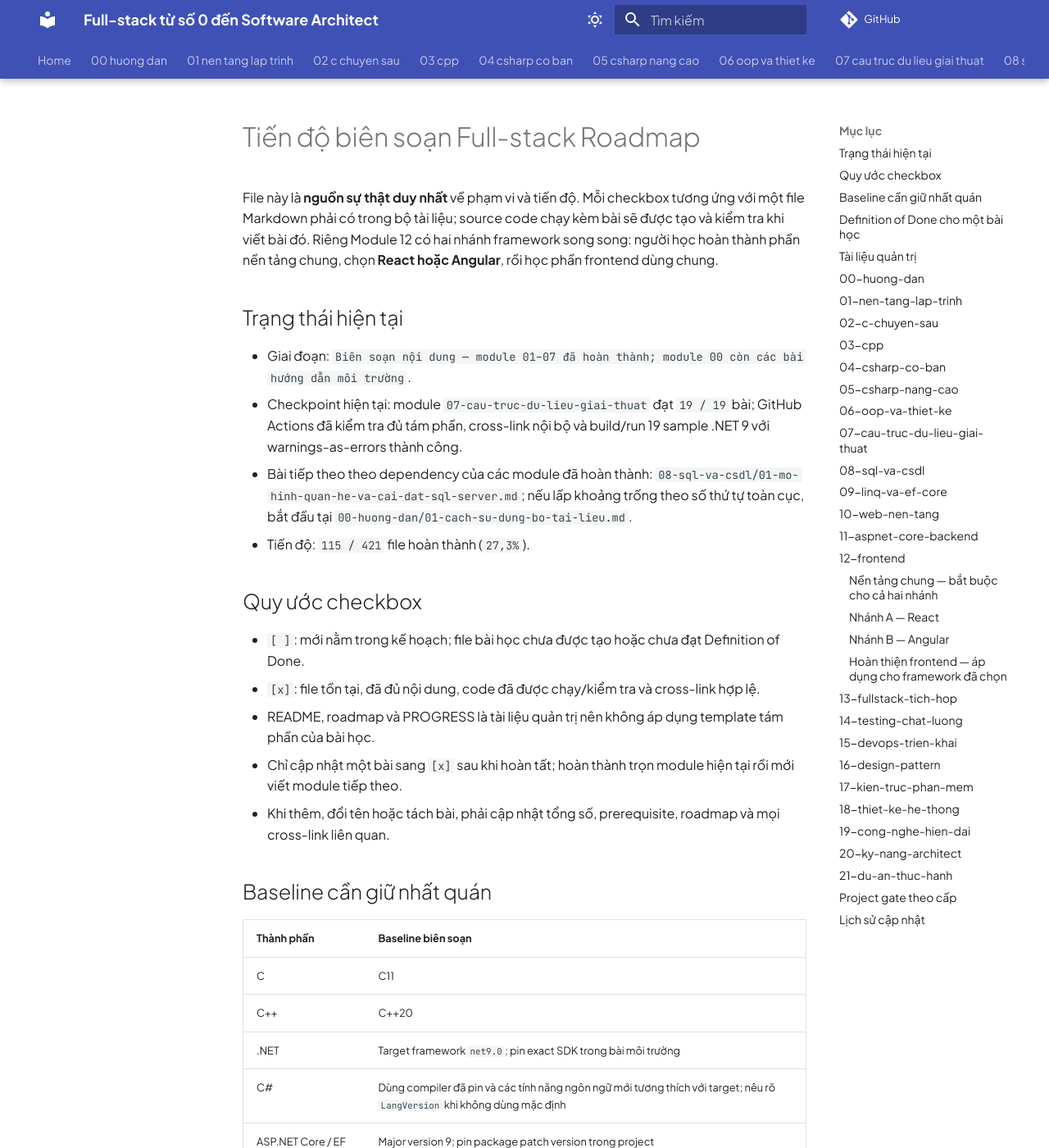
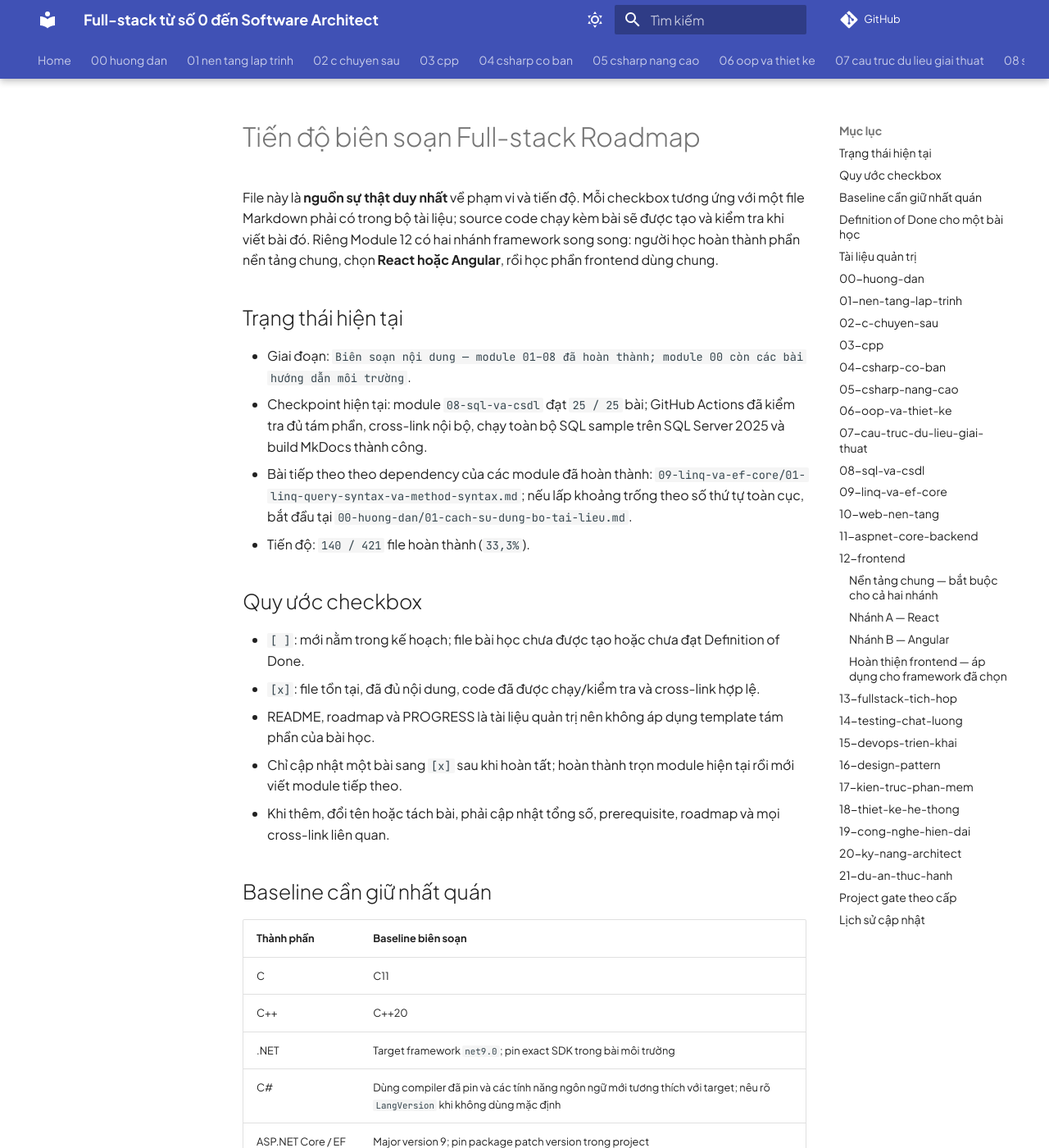
Before and after one commit to Xuanthanh-dzz/full-stack, an MkDocs documentation site: the page built from fullstack-roadmap/PROGRESS.md, in a window 1280 px wide and 1400 px high. Shown: the whole window at 82% size. Built offline with MkDocs 1.6.1 and Material for MkDocs 9.7.7, drawn with Linux system fonts in a browser that asks for light colours; comment, search, counter and statistics services are not loaded; some of the changed text lies outside the part shown.

Commit message:
docs(progress): mark module 08 complete

```diff
--- a/fullstack-roadmap/PROGRESS.md
+++ b/fullstack-roadmap/PROGRESS.md
@@ -4,10 +4,10 @@ File này là **nguồn sự thật duy nhất** về phạm vi và tiến độ
 
 ## Trạng thái hiện tại
 
-- Giai đoạn: `Biên soạn nội dung — module 01–07 đã hoàn thành; module 00 còn các bài hướng dẫn môi trường`.
-- Checkpoint hiện tại: module `07-cau-truc-du-lieu-giai-thuat` đạt `19 / 19` bài; GitHub Actions đã kiểm tra đủ tám phần, cross-link nội bộ và build/run 19 sample .NET 9 với warnings-as-errors thành công.
-- Bài tiếp theo theo dependency của các module đã hoàn thành: `08-sql-va-csdl/01-mo-hinh-quan-he-va-cai-dat-sql-server.md`; nếu lấp khoảng trống theo số thứ tự toàn cục, bắt đầu tại `00-huong-dan/01-cach-su-dung-bo-tai-lieu.md`.
-- Tiến độ: `115 / 421` file hoàn thành (`27,3%`).
+- Giai đoạn: `Biên soạn nội dung — module 01–08 đã hoàn thành; module 00 còn các bài hướng dẫn môi trường`.
+- Checkpoint hiện tại: module `08-sql-va-csdl` đạt `25 / 25` bài; GitHub Actions đã kiểm tra đủ tám phần, cross-link nội bộ, chạy toàn bộ SQL sample trên SQL Server 2025 và build MkDocs thành công.
+- Bài tiếp theo theo dependency của các module đã hoàn thành: `09-linq-va-ef-core/01-linq-query-syntax-va-method-syntax.md`; nếu lấp khoảng trống theo số thứ tự toàn cục, bắt đầu tại `00-huong-dan/01-cach-su-dung-bo-tai-lieu.md`.
+- Tiến độ: `140 / 421` file hoàn thành (`33,3%`).
 
 ## Quy ước checkbox
 
@@ -26,7 +26,7 @@ File này là **nguồn sự thật duy nhất** về phạm vi và tiến độ
 | .NET | Target framework `net9.0`; pin exact SDK trong bài môi trường |
 | C# | Dùng compiler đã pin và các tính năng ngôn ngữ mới tương thích với target; nêu rõ `LangVersion` khi không dùng mặc định |
 | ASP.NET Core / EF Core | Major version 9; pin package patch version trong project |
-| Database chính | SQL Server; ghi chú khác biệt PostgreSQL khi điều đó giúp hiểu provider/dialect |
+| Database chính | SQL Server; Module 08 được chạy kiểm chứng trên SQL Server 2025; ghi chú khác biệt PostgreSQL khi điều đó giúp hiểu provider/dialect |
 | Frontend | Node.js LTS, TypeScript; người học chọn React hoặc Angular và pin version bằng lockfile khi viết project |
 | Hạ tầng | Docker làm môi trường tái tạo cục bộ; GitHub Actions và GitLab CI đều có pipeline mẫu |
 
@@ -193,31 +193,31 @@ File này là **nguồn sự thật duy nhất** về phạm vi và tiến độ
 
 ## 08-sql-va-csdl
 
-- [ ] `08-sql-va-csdl/01-mo-hinh-quan-he-va-cai-dat-sql-server.md`
-- [ ] `08-sql-va-csdl/02-thiet-ke-schema-table-key-constraint.md`
-- [ ] `08-sql-va-csdl/03-kieu-du-lieu-va-null.md`
-- [ ] `08-sql-va-csdl/04-crud-select-insert-update-delete.md`
-- [ ] `08-sql-va-csdl/05-filter-sort-va-pagination.md`
-- [ ] `08-sql-va-csdl/06-ham-scalar-case-va-xu-ly-null.md`
-- [ ] `08-sql-va-csdl/07-group-by-aggregate-va-having.md`
-- [ ] `08-sql-va-csdl/08-inner-left-right-full-cross-join.md`
-- [ ] `08-sql-va-csdl/09-subquery-va-correlated-subquery.md`
-- [ ] `08-sql-va-csdl/10-set-operator-union-intersect-except.md`
-- [ ] `08-sql-va-csdl/11-cte-va-recursive-cte.md`
-- [ ] `08-sql-va-csdl/12-window-function.md`
-- [ ] `08-sql-va-csdl/13-view-stored-procedure-function-trigger.md`
-- [ ] `08-sql-va-csdl/14-mo-hinh-er-va-quan-he.md`
-- [ ] `08-sql-va-csdl/15-chuan-hoa-1nf-2nf-3nf-bcnf.md`
-- [ ] `08-sql-va-csdl/16-denormalization-va-du-lieu-lich-su.md`
-- [ ] `08-sql-va-csdl/17-index-btree-clustered-nonclustered.md`
-- [ ] `08-sql-va-csdl/18-covering-filtered-composite-index.md`
-- [ ] `08-sql-va-csdl/19-transaction-va-acid.md`
-- [ ] `08-sql-va-csdl/20-isolation-level-mvcc-lock-deadlock.md`
-- [ ] `08-sql-va-csdl/21-execution-plan-va-statistics.md`
-- [ ] `08-sql-va-csdl/22-toi-uu-truy-van-va-sargability.md`
-- [ ] `08-sql-va-csdl/23-bao-mat-phan-quyen-va-sql-injection.md`
-- [ ] `08-sql-va-csdl/24-backup-restore-va-migration-du-lieu.md`
-- [ ] `08-sql-va-csdl/25-du-an-csdl-thuong-mai-dien-tu.md`
+- [x] `08-sql-va-csdl/01-mo-hinh-quan-he-va-cai-dat-sql-server.md`
+- [x] `08-sql-va-csdl/02-thiet-ke-schema-table-key-constraint.md`
+- [x] `08-sql-va-csdl/03-kieu-du-lieu-va-null.md`
+- [x] `08-sql-va-csdl/04-crud-select-insert-update-delete.md`
+- [x] `08-sql-va-csdl/05-filter-sort-va-pagination.md`
+- [x] `08-sql-va-csdl/06-ham-scalar-case-va-xu-ly-null.md`
+- [x] `08-sql-va-csdl/07-group-by-aggregate-va-having.md`
+- [x] `08-sql-va-csdl/08-inner-left-right-full-cross-join.md`
+- [x] `08-sql-va-csdl/09-subquery-va-correlated-subquery.md`
+- [x] `08-sql-va-csdl/10-set-operator-union-intersect-except.md`
+- [x] `08-sql-va-csdl/11-cte-va-recursive-cte.md`
+- [x] `08-sql-va-csdl/12-window-function.md`
+- [x] `08-sql-va-csdl/13-view-stored-procedure-function-trigger.md`
+- [x] `08-sql-va-csdl/14-mo-hinh-er-va-quan-he.md`
+- [x] `08-sql-va-csdl/15-chuan-hoa-1nf-2nf-3nf-bcnf.md`
+- [x] `08-sql-va-csdl/16-denormalization-va-du-lieu-lich-su.md`
+- [x] `08-sql-va-csdl/17-index-btree-clustered-nonclustered.md`
+- [x] `08-sql-va-csdl/18-covering-filtered-composite-index.md`
+- [x] `08-sql-va-csdl/19-transaction-va-acid.md`
+- [x] `08-sql-va-csdl/20-isolation-level-mvcc-lock-deadlock.md`
+- [x] `08-sql-va-csdl/21-execution-plan-va-statistics.md`
+- [x] `08-sql-va-csdl/22-toi-uu-truy-van-va-sargability.md`
+- [x] `08-sql-va-csdl/23-bao-mat-phan-quyen-va-sql-injection.md`
+- [x] `08-sql-va-csdl/24-backup-restore-va-migration-du-lieu.md`
+- [x] `08-sql-va-csdl/25-du-an-csdl-thuong-mai-dien-tu.md`
 
 ## 09-linq-va-ef-core
 
@@ -553,6 +553,7 @@ File này là **nguồn sự thật duy nhất** về phạm vi và tiến độ
 
 ## Lịch sử cập nhật
 
+- `2026-09-22`: hoàn thành toàn bộ module `08-sql-va-csdl` (`25/25` bài); verifier chạy từng lab trên SQL Server 2025 trong Docker, kiểm tra cấu trúc tám phần/cross-link và build toàn bộ MkDocs; capstone cuối module là CSDL thương mại điện tử có schema, constraint, index, transaction, security, backup/migration và query tuning.
 - `2026-09-22`: mở rộng module `12-frontend` thành hai lựa chọn song song React/Angular sau 12 bài nền tảng HTML/CSS/JavaScript/TypeScript; Module 13 chấp nhận framework đã chọn. Tổng manifest tăng từ `410` lên `421` file.
 - `2026-09-21`: hoàn thành toàn bộ module `07-cau-truc-du-lieu-giai-thuat` (`19/19` bài); bổ sung CI kiểm tra cấu trúc tám phần, cross-link, build warnings-as-errors và run toàn bộ sample .NET 9; project cuối module là Route Engine dùng weighted graph, priority queue và Dijkstra.
 - `2026-07-31`: hoàn thành toàn bộ module `06-oop-va-thiet-ke` (`14/14` bài); build/run 14 sample .NET 9 với `Nullable` bật và warnings-as-errors, đối chiếu từng dòng output, kiểm tra failure path của các bài Liskov/contract, và dựng dự án refactor 10 file có characterization harness so sánh bản cũ với bản mới.
```
